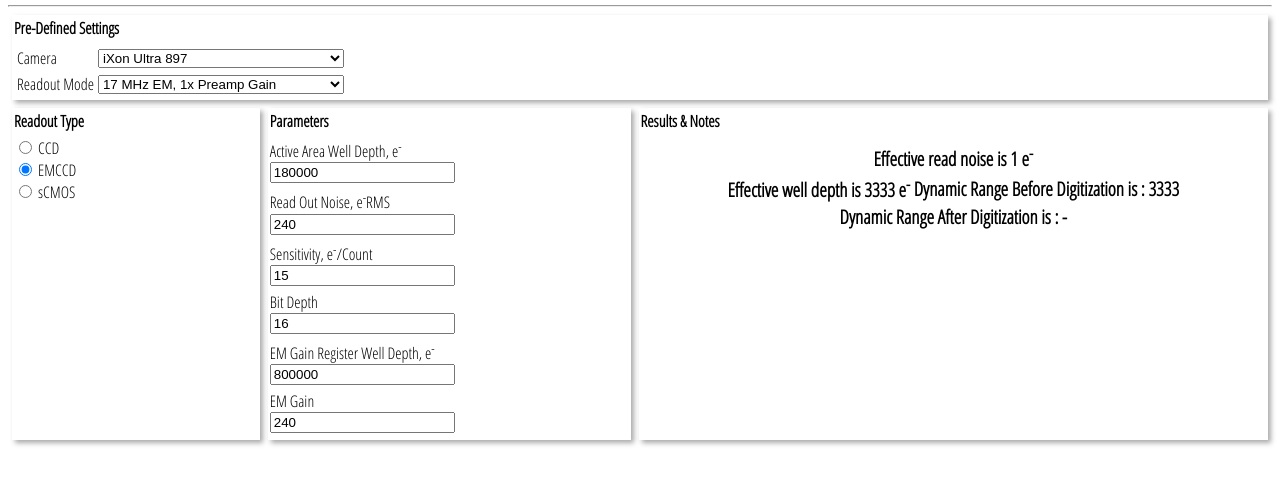
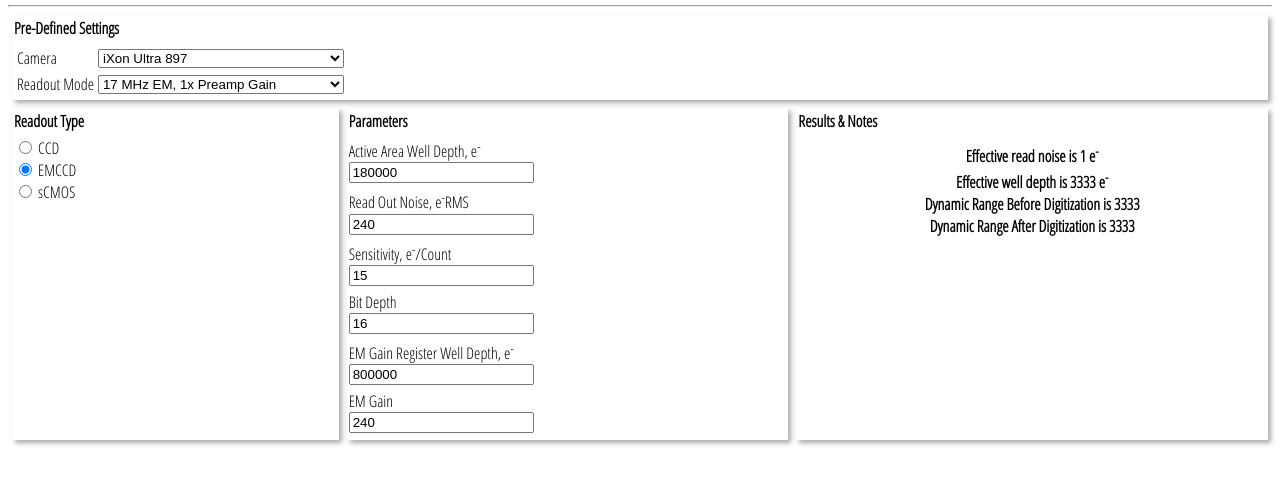
Before and after one commit to AdamJayWise/dynamicRangeCalculator, a plain HTML site: page index.html in a window 1280 px wide. Shown: the part 54-538 px from the top of the page. Drawn offline with Linux system fonts and the light colour scheme.

Commit message:
fixed some stuff haha

```diff
--- a/index.html
+++ b/index.html
@@ -53,10 +53,9 @@
 
             #messages {
                 display : block;
-                font-size: larger;
-                font-weight:bold;
                 text-align : center;
                 padding : 5px 0 0 0;
+                font-weight:bold;
             }
 
             .tipButton {
@@ -176,9 +175,9 @@
         <div id = "messages">
 
                 <div id = "resultNotes"></div>
-                Dynamic Range Before Digitization is : <span id = "dynamicRangeBeforeDigitization">-</span>
+                Dynamic Range Before Digitization is <span id = "dynamicRangeBeforeDigitization">-</span>
                 <br>
-                Dynamic Range After Digitization is : <span id = "dynamicRangeAfterDigitization">-</span>
+                Dynamic Range After Digitization is <span id = "dynamicRangeAfterDigitization">-</span>
 
         </div>
     </div>
--- a/js/dynamicRangeCalc.js
+++ b/js/dynamicRangeCalc.js
@@ -205,11 +205,11 @@
 
         // find post-digitization dynamic range
         var effectiveWellDepth = Math.min( app["activeAreaWellDepth"], 2**app["bitDepth"] * app['sensitivity']) ;
-        noteHTML += "Effective well depth is " + Math.round(effectiveWellDepth) + " e<sup>-</sup>"
+        noteHTML += "Effective well depth is " + Math.round(effectiveWellDepth) + " e<sup>-</sup><br>"
         if (effectiveWellDepth < app["activeAreaWellDepth"]){
-            noteHTML += ", limited by bit depth at analog to digital conversion (ADC) .";
+            noteHTML += "Effective well depth is limited by bit depth at analog to digital conversion (ADC).<br>";
         }
-        app['dynamicRangeAfterDigitization'] =  effectiveWellDepth / app['readOutNoise'];
+        app['dynamicRangeAfterDigitization'] =  Math.min( 2**app['bitDepth'], effectiveWellDepth / app['readOutNoise']);
     }
 
     if ( app["cameraType"] == 'EMCCD'  ){
@@ -218,7 +218,7 @@
         var effectiveWellDepth = app['gainRegisterWellDepth'] / app['EMGain'];
 
         noteHTML += "Effective read noise is " + Math.round(100 * app['readOutNoise'] / app['EMGain'])/100 + " e<sup>-</sup><br>"
-        noteHTML += "Effective well depth is " + Math.round(effectiveWellDepth) + " e<sup>-</sup>"
+        noteHTML += "Effective well depth is " + Math.round(effectiveWellDepth) + " e<sup>-</sup><br>"
 
         var dynamicRangeInitial =  effectiveWellDepth / effectiveReadNoise;
         app['dynamicRangeBeforeDigitization'] = dynamicRangeInitial;
@@ -228,10 +228,10 @@
         }
 
         // find post-digitization dynamic range
-        // app['dynamicRangeAfterDigitization'] =  Math.min(2**app['bitDepth'], dynamicRangeInitial);
+        app['dynamicRangeAfterDigitization'] =  Math.min(2**app['bitDepth'], dynamicRangeInitial);
     }
 
-    //d3.select("#dynamicRangeAfterDigitization").text(Math.round(app["dynamicRangeAfterDigitization"]));
+    d3.select("#dynamicRangeAfterDigitization").text(Math.round(app["dynamicRangeAfterDigitization"]));
     d3.select("#dynamicRangeBeforeDigitization").text(Math.round(app["dynamicRangeBeforeDigitization"]));
     d3.select("#resultNotes").html(noteHTML)
 }
```
